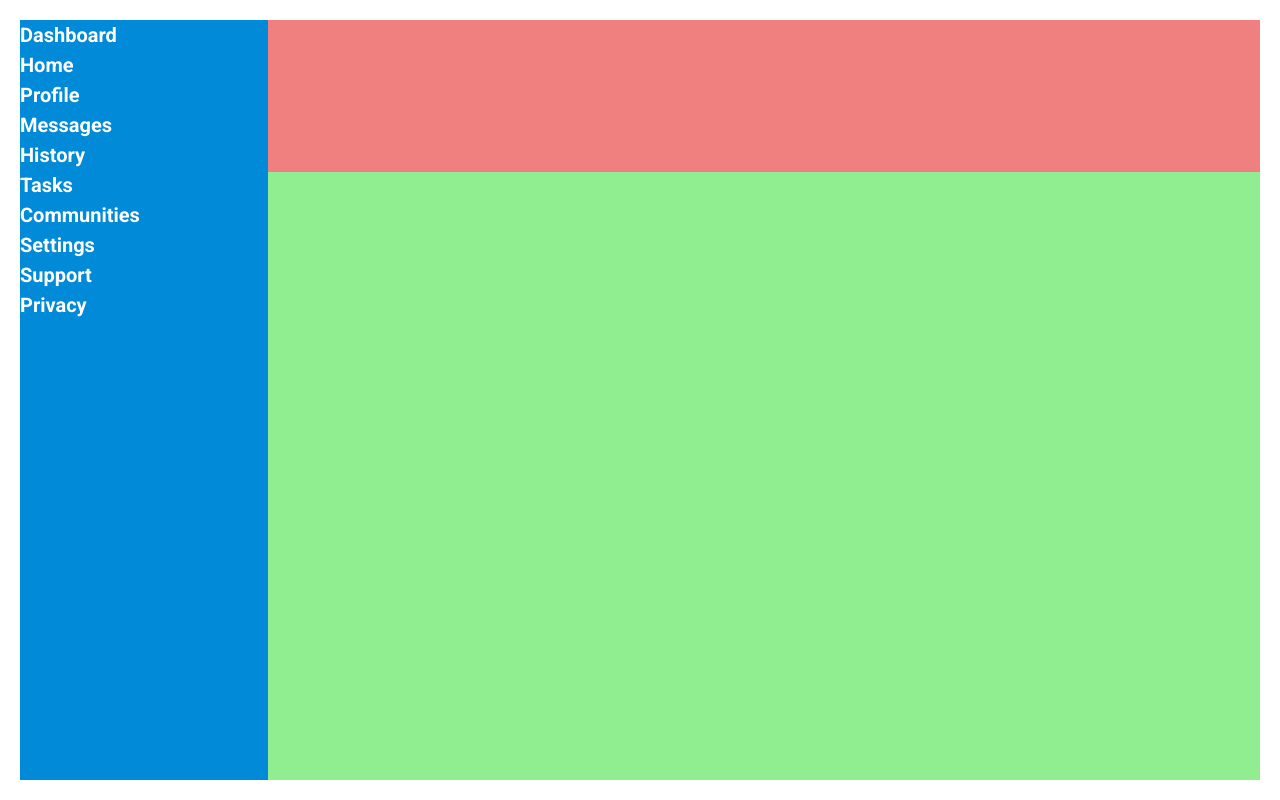
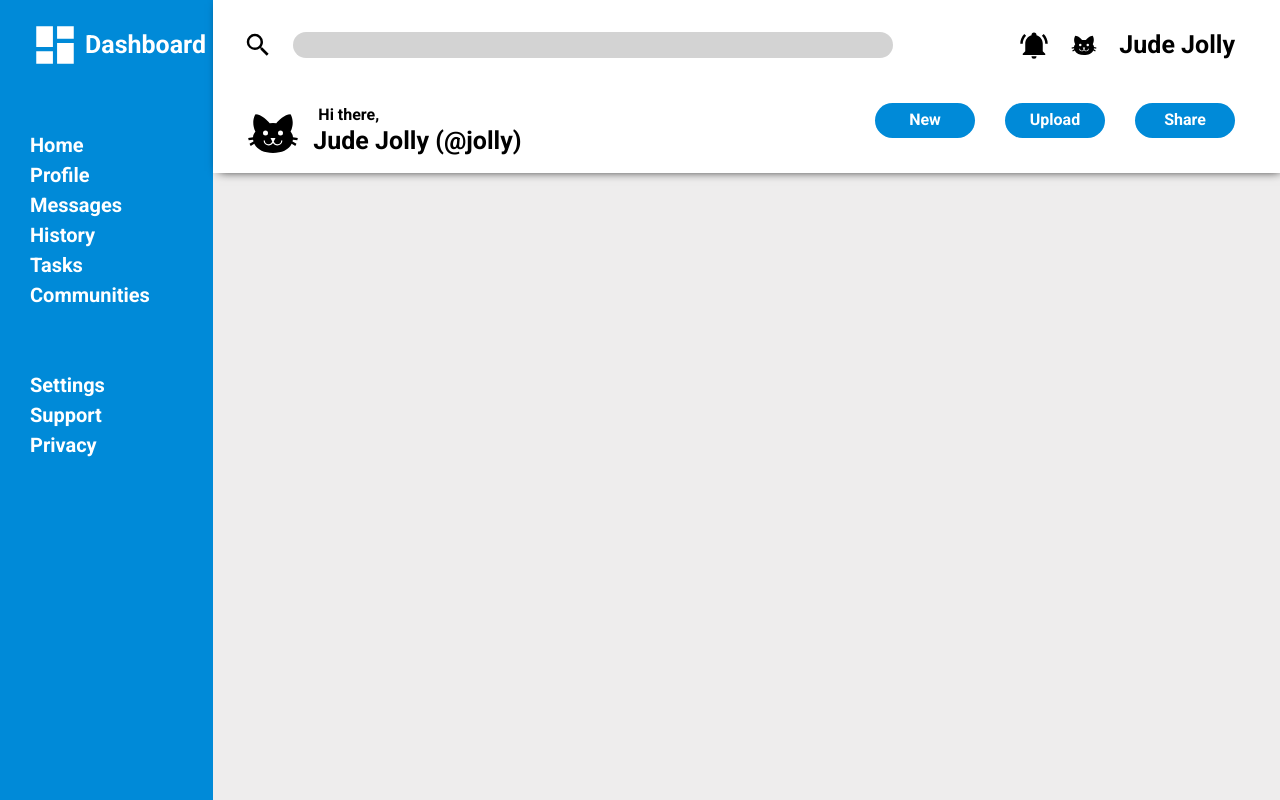
Before and after one commit to jjolly04/admin-dashboard, a plain HTML site: page index.html in a window 1280 px wide. Drawn offline with Linux system fonts and the light colour scheme.

Commit message:
Add icon to sidebar, complete header

```diff
--- a/index.html
+++ b/index.html
@@ -16,27 +16,83 @@
 
 
 
-
 </head>
 
 <body>
     <div class="sidebar">
-        <div>Dashboard</div>
+
+        <div class="dashboard-wrapper">
+            <img src="./Icons/view-dashboard.svg" alt="dashboard icon">
+            <div class="Dashboard"> Dashboard</div>
+        </div>
+
+
+        <div class="container">
             <div>Home</div>
             <div>Profile</div>
             <div>Messages</div>
             <div>History</div>
             <div>Tasks</div>
             <div>Communities</div>
+        </div>
 
+        <div class="container">
             <div>Settings</div>
             <div>Support</div>
             <div>Privacy</div>
+        </div>
 
 
 
     </div>
-    <div class="header"></div>
+    <div class="header">
+        <div class="top-row">
+            <div style="display: flex;">
+                <img src="./Icons/magnify.svg" alt="search button">
+                <input type="text" name="search" id="search">
+            </div>
+
+            <div>
+                <img src="./Icons/bell-ring.svg" alt="bell">
+                <img src="./Icons/cat.svg" alt="cat">
+                <p>Jude Jolly</p>
+            </div>
+
+        </div>
+
+        <div class="bottom-row">
+
+
+            <div class="greeting">
+                <div><img src="./Icons/cat.svg" alt="cat" style="height: 60px; width: 60px; align-self: center;"></div>
+
+                <p>Hi there,</p>
+
+                <p class="name">Jude Jolly (@jolly) </p>
+            </div>
+
+
+
+            <div class="buttons">
+                <button>New</button>
+                <button>Upload</button>
+                <button>Share</button>
+            </div>
+
+
+
+
+
+
+
+        </div>
+
+
+
+
+    </div>
+
+
     <div class="main"></div>
 
 </body>
--- a/styles.css
+++ b/styles.css
@@ -112,17 +112,19 @@ h6 {
   font-style: italic;
 }
 
-
+:root {
+    --twitter-color: #008ad8;
+}
 
 body {
   height: 100vh;
   width: 100vw;
 
-  padding: 20px;
+
 
   display: grid;
-  grid-template-columns: 1fr 4fr;
-  grid-template-rows: 1fr 4fr;
+  grid-template-columns: 1fr 5fr;
+  grid-template-rows: 1.1fr 4fr;
 
   font-family: "Roboto", system-ui, -apple-system, BlinkMacSystemFont,
     "Segoe UI", Roboto, Oxygen, Ubuntu, Cantarell, "Open Sans", "Helvetica Neue",
@@ -130,12 +132,19 @@ body {
 }
 
 .sidebar {
-  background-color: #008ad8;
+  background-color: var(--twitter-color);
   grid-row: 1 / -1;
   grid-column: 1;
 
   font-size: 20px;
   font-weight: 700;
+  padding-left: 30px;
+  padding-top: 20px;
+
+  display: flex;
+  flex-direction: column;
+  gap: 60px;
+
 }
 
 .sidebar div {
@@ -143,13 +152,135 @@ body {
 }
 
 .header {
-  background-color: lightcoral;
+
   grid-row: 1;
   grid-column: 2;
+  padding: 30px 45px 10px 30px;
+
+
+  font-family: "Roboto", sans-serif;
+  font-weight: bold;
+  display: flex;
+  flex-flow: column wrap;
+  gap: 0px;
+
+  justify-content: space-between;
+
+  box-shadow: 3px 1px 10px -3px;
+
+  z-index: 1;
 }
 
 .main {
-  background-color: lightgreen;
+
   grid-row: 2;
   grid-column: 2;
+
+  background-color: rgb(238, 237, 237);
+  z-index: 0;
+
+  display: grid;
+
 }
+
+.dashboard-wrapper {
+  display: flex;
+  flex-wrap: nowrap;
+  align-items: center;
+  gap: 5px;
+  font-size: 25px;
+}
+
+.sidebar .dashboard-wrapper img {
+  filter: invert(1);
+  height: 50px;
+  width: 50px;
+}
+
+.top-row {
+  display: flex;
+  height: 30px;
+  width: inherit;
+
+  justify-content: space-between;
+  align-items: center;
+}
+
+.top-row div {
+    display: flex;
+    height: 60px;
+    width: inherit;
+
+    justify-content: space-between;
+    gap: 20px;
+
+
+}
+
+.top-row img {
+    height: 30px;
+    width: 30px;
+    align-self: center;
+
+
+}
+
+div div input {
+  border-radius: 20px;
+  border: none;
+  background-color: lightgray;
+  align-self: center;
+
+
+  width: 600px;
+}
+
+.top-row p {
+  align-self: center;
+  font-size: 25px;
+}
+
+.bottom-row  {
+    display: flex;
+    height: 50px;
+    width: inherit;
+    justify-content: space-between;
+    margin-bottom: 10px;
+}
+
+.buttons {
+    display: flex;
+    height: 35px;
+    gap: 30px;
+
+}
+
+.buttons button {
+    background-color: var(--twitter-color);
+    border: none;
+    color: white;
+    width: 100px;
+    border-radius: 50px;
+}
+
+.greeting {
+    display: flex;
+    flex-flow: row wrap;
+    height: 100px;
+    width: 300px;
+
+    position: relative;
+    gap: 15px;
+
+}
+
+.greeting :nth-child(1) {
+    font-size: 10px;
+}
+
+.name {
+    position: absolute;
+    top: 19px;
+    left: 70px;
+    font-size: 25px;
+}
```
Also changed, not shown: Icons/bell-ring.svg (added), Icons/cat.svg (added), Icons/magnify.svg (added), Icons/view-dashboard.svg (added). Lines whose indentation alone changed are shown as unchanged.
